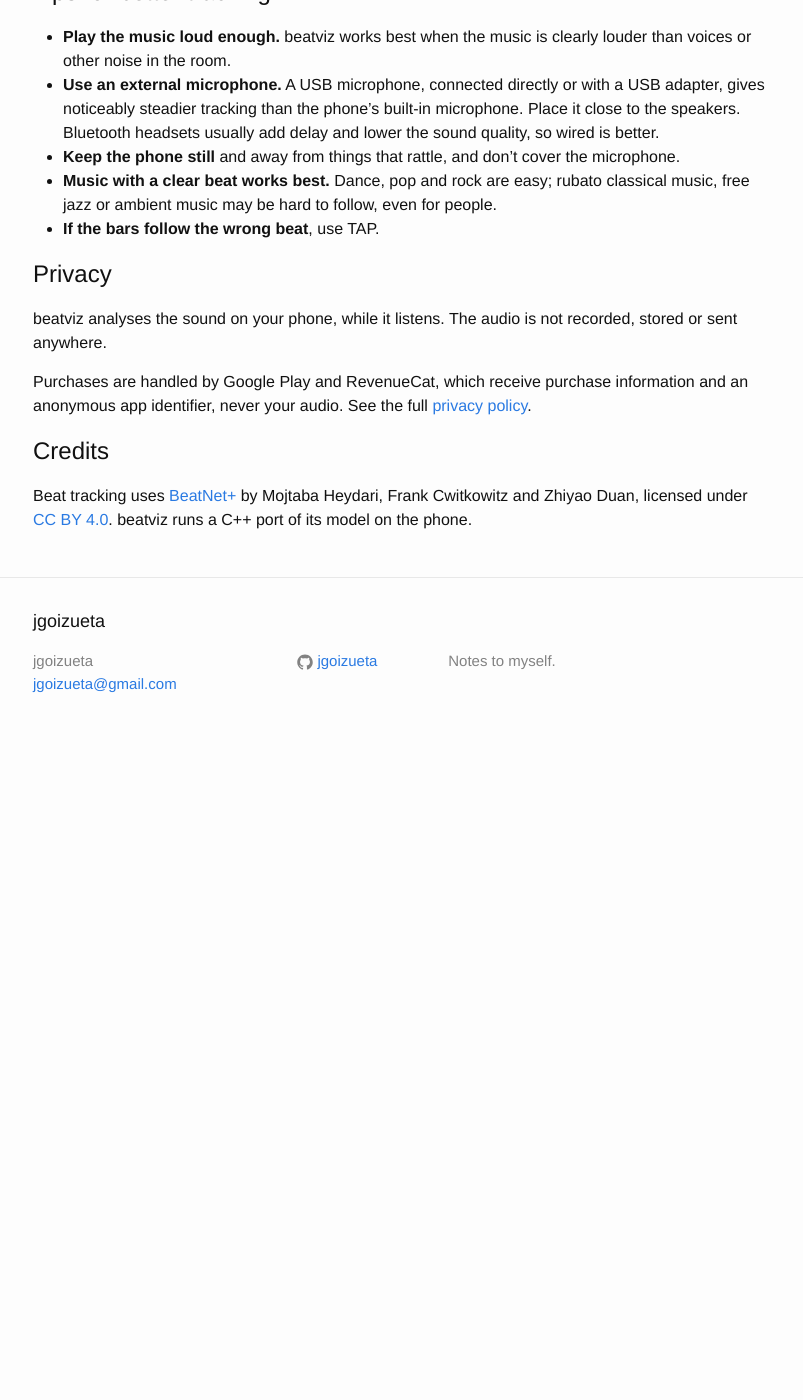
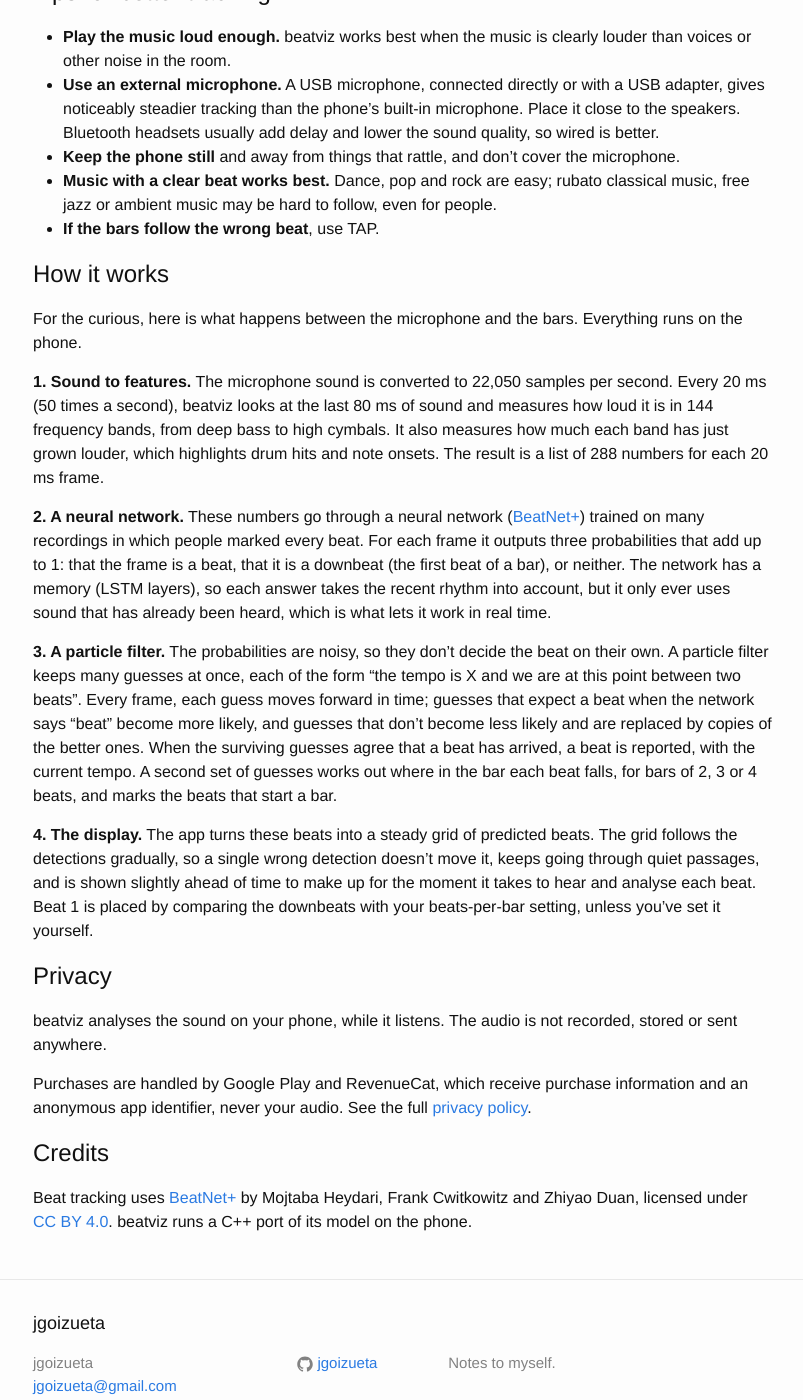
Before and after one commit to jgoizueta/jgoizueta.github.io, a Jekyll site: the page built from beatviz/index.md, in a window 1280 px wide and 1400 px high, scrolled down 2545 px. Shown: the whole window, without its empty margins (237-1040 px from the left). Built offline with Jekyll 4.4.1, drawn with Linux system fonts in a browser that asks for light colours; our own code applies the rules of GitHub Pages for plain Markdown files; before the commit the page ends 3300 px from its top, so only the background shows below that.

Commit message:
beatviz guide: How it works section

```diff
--- a/beatviz/index.md
+++ b/beatviz/index.md
@@ -98,6 +98,18 @@ Press **Upgrade** to see the Pro options. If you've already bought Pro, for exam
 - **Music with a clear beat works best.** Dance, pop and rock are easy; rubato classical music, free jazz or ambient music may be hard to follow, even for people.
 - **If the bars follow the wrong beat**, use TAP.
 
+## How it works
+
+For the curious, here is what happens between the microphone and the bars. Everything runs on the phone.
+
+**1. Sound to features.** The microphone sound is converted to 22,050 samples per second. Every 20 ms (50 times a second), beatviz looks at the last 80 ms of sound and measures how loud it is in 144 frequency bands, from deep bass to high cymbals. It also measures how much each band has just grown louder, which highlights drum hits and note onsets. The result is a list of 288 numbers for each 20 ms frame.
+
+**2. A neural network.** These numbers go through a neural network ([BeatNet+](#credits)) trained on many recordings in which people marked every beat. For each frame it outputs three probabilities that add up to 1: that the frame is a beat, that it is a downbeat (the first beat of a bar), or neither. The network has a memory (LSTM layers), so each answer takes the recent rhythm into account, but it only ever uses sound that has already been heard, which is what lets it work in real time.
+
+**3. A particle filter.** The probabilities are noisy, so they don't decide the beat on their own. A particle filter keeps many guesses at once, each of the form "the tempo is X and we are at this point between two beats". Every frame, each guess moves forward in time; guesses that expect a beat when the network says "beat" become more likely, and guesses that don't become less likely and are replaced by copies of the better ones. When the surviving guesses agree that a beat has arrived, a beat is reported, with the current tempo. A second set of guesses works out where in the bar each beat falls, for bars of 2, 3 or 4 beats, and marks the beats that start a bar.
+
+**4. The display.** The app turns these beats into a steady grid of predicted beats. The grid follows the detections gradually, so a single wrong detection doesn't move it, keeps going through quiet passages, and is shown slightly ahead of time to make up for the moment it takes to hear and analyse each beat. Beat 1 is placed by comparing the downbeats with your beats-per-bar setting, unless you've set it yourself.
+
 ## Privacy
 
 beatviz analyses the sound on your phone, while it listens. The audio is not recorded, stored or sent anywhere.
```
